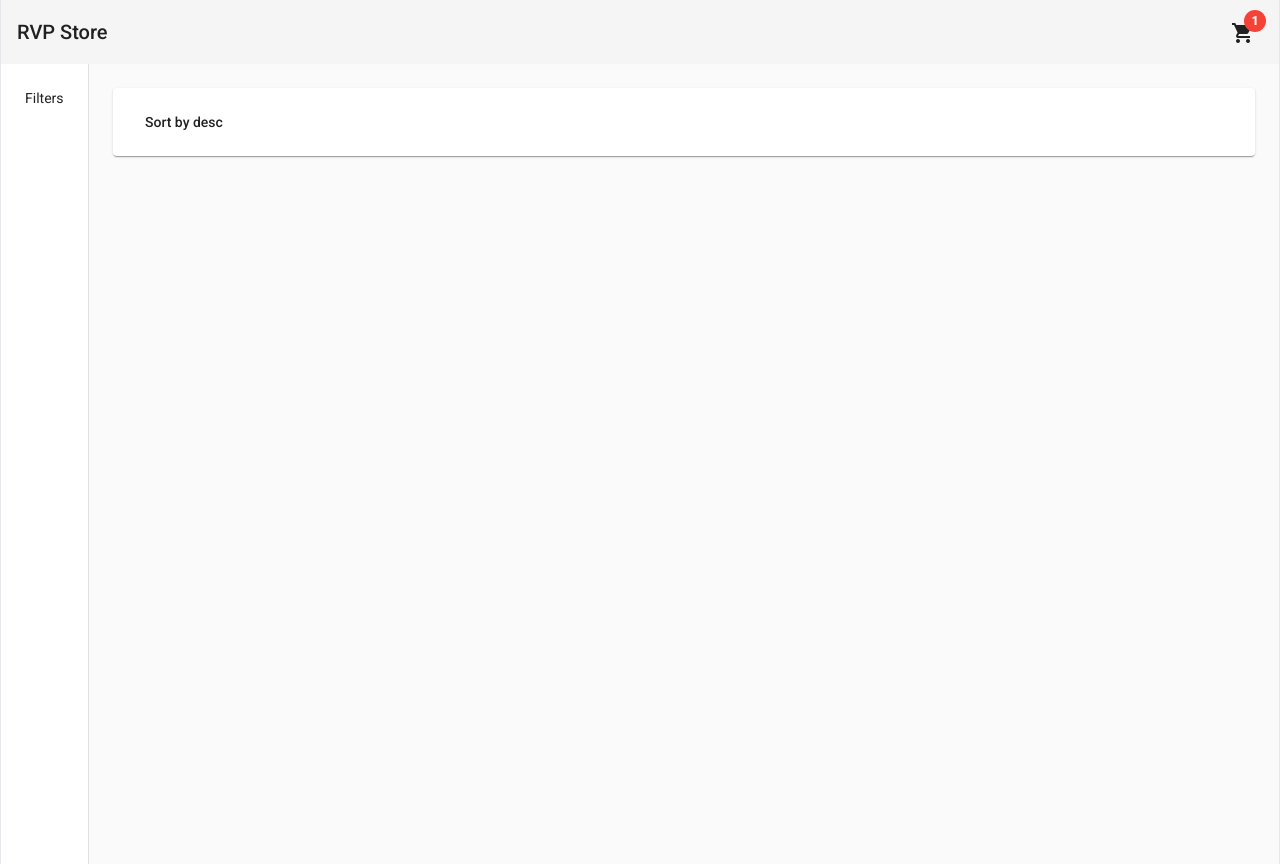
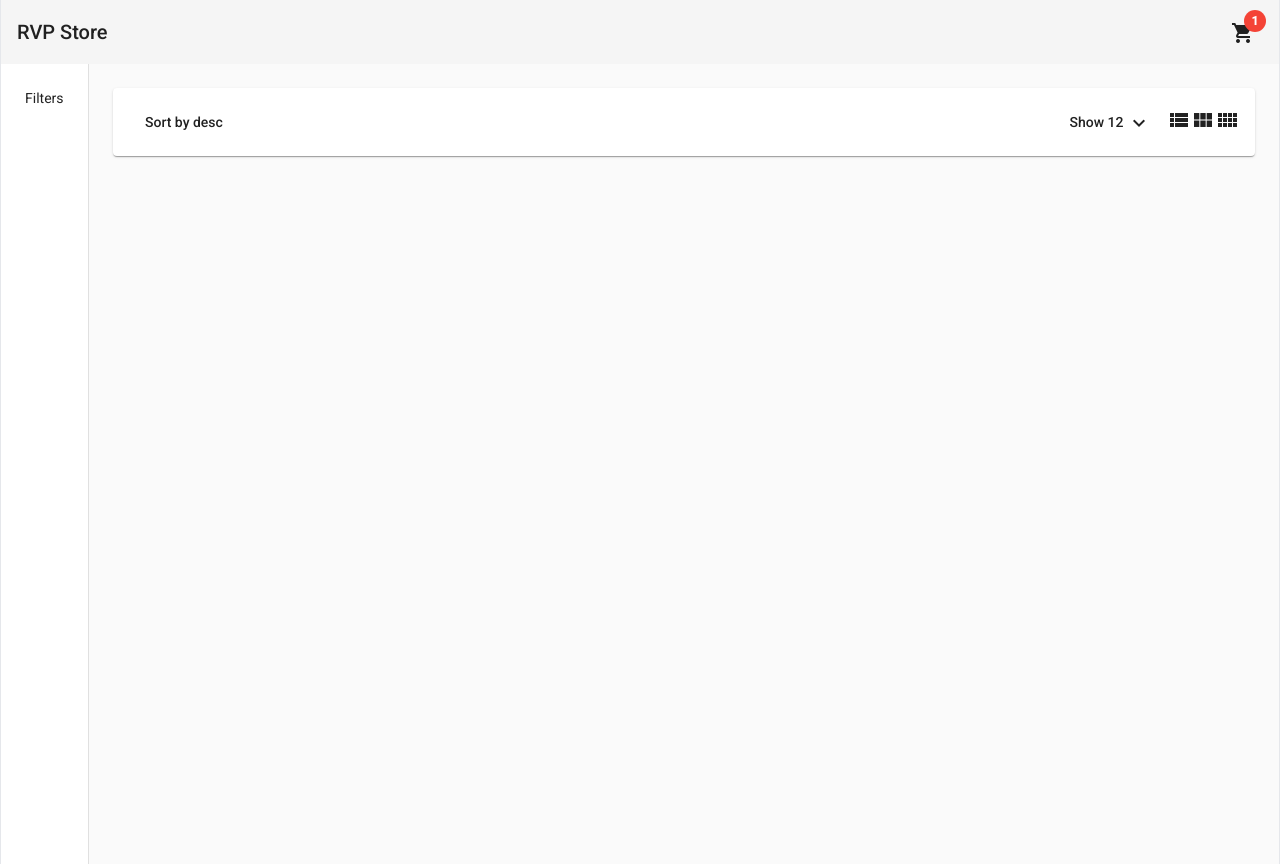
Before and after one commit to RVPdev/AngularWebShop, an Angular app: page /home in a window 1280 px wide. Built offline with nearby package versions, Linux system fonts and the light colour scheme.

Commit message:
added sorter sectuin and basic code

```diff
--- a/src/app/pages/home/components/products-header/products-header.component.html
+++ b/src/app/pages/home/components/products-header/products-header.component.html
@@ -1,11 +1,60 @@
+<!-- Main card container -->
 <mat-card class="mb-4">
+
+  <!-- Flex container for sorting and display options -->
   <div class="flex justify-between">
+
+    <!-- Sorting options -->
     <div>
-      <button mat-button [matMenuTriggerFor]="sortByMenu">Sort by {{sort}}</button>
+      <!-- Button to trigger sorting menu -->
+      <button mat-button [matMenuTriggerFor]="sortByMenu">
+        Sort by {{ sort }}
+      </button>
+
+      <!-- Sorting menu with options -->
       <mat-menu #sortByMenu="matMenu">
+        <!-- Sort in descending order -->
         <button (click)="onSortUpdate('desc')" mat-menu-item>desc</button>
+        <!-- Sort in ascending order -->
         <button (click)="onSortUpdate('asc')" mat-menu-item>asc</button>
       </mat-menu>
     </div>
+
+    <!-- Display options -->
+    <div class="flex items-center">
+
+      <!-- Item count options -->
+      <div>
+        <!-- Button to trigger item count menu -->
+        <button mat-button [matMenuTriggerFor]="menu">
+          Show {{ itemShowCount }}
+          <mat-icon>expand_more</mat-icon>
+        </button>
+
+        <!-- Item count menu with options -->
+        <mat-menu #menu="matMenu">
+          <!-- Show 12 items -->
+          <button (click)="onItemsUpdated(12)" mat-menu-item>12</button>
+          <!-- Show 24 items -->
+          <button (click)="onItemsUpdated(24)" mat-menu-item>24</button>
+          <!-- Show 36 items -->
+          <button (click)="onItemsUpdated(36)" mat-menu-item>36</button>
+        </mat-menu>
+      </div>
+
+      <!-- Column layout options -->
+      <!-- Single column view -->
+      <button (click)="onColumnsUpdated(1)">
+        <mat-icon>view_list</mat-icon>
+      </button>
+      <!-- Three column view -->
+      <button (click)="onColumnsUpdated(3)">
+        <mat-icon>view_module</mat-icon>
+      </button>
+      <!-- Four column view -->
+      <button (click)="onColumnsUpdated(4)">
+        <mat-icon>view_comfy</mat-icon>
+      </button>
+    </div>
   </div>
 </mat-card>
--- a/src/app/pages/home/components/products-header/products-header.component.ts
+++ b/src/app/pages/home/components/products-header/products-header.component.ts
@@ -1,19 +1,42 @@
-import { Component, OnInit } from '@angular/core';
+// Import necessary Angular modules
+import { Component, EventEmitter, OnInit, Output } from "@angular/core";
 
+// Component metadata
 @Component({
-  selector: 'app-products-header',
-  templateUrl: 'products-header.component.html',
+  selector: "app-products-header", // Component selector
+  templateUrl: "products-header.component.html", // Template URL
 })
+// Component class definition
 export class ProductsHeaderComponent implements OnInit {
+
+  // Output event emitter for column count changes
+  @Output() columsCountChange = new EventEmitter<number>();
+
+  // Default sorting order
   sort = "desc";
 
-  constructor() { }
+  // Default number of items to show
+  itemShowCount = 12;
 
-  ngOnInit(): void {
-  }
+  // Constructor (currently empty)
+  constructor() {}
 
+  // OnInit lifecycle hook (currently empty)
+  ngOnInit(): void {}
+
+  // Method to update sorting order
   onSortUpdate(newSort: string): void {
     this.sort = newSort;
   }
 
+  // Method to update the number of items to show
+  onItemsUpdated(count: number): void {
+    this.itemShowCount = count;
+  }
+
+  // Method to update the number of columns to display
+  onColumnsUpdated(colsNumber: number): void {
+    // Emit the new column count
+    this.columsCountChange.emit(colsNumber);
+  }
 }
```
